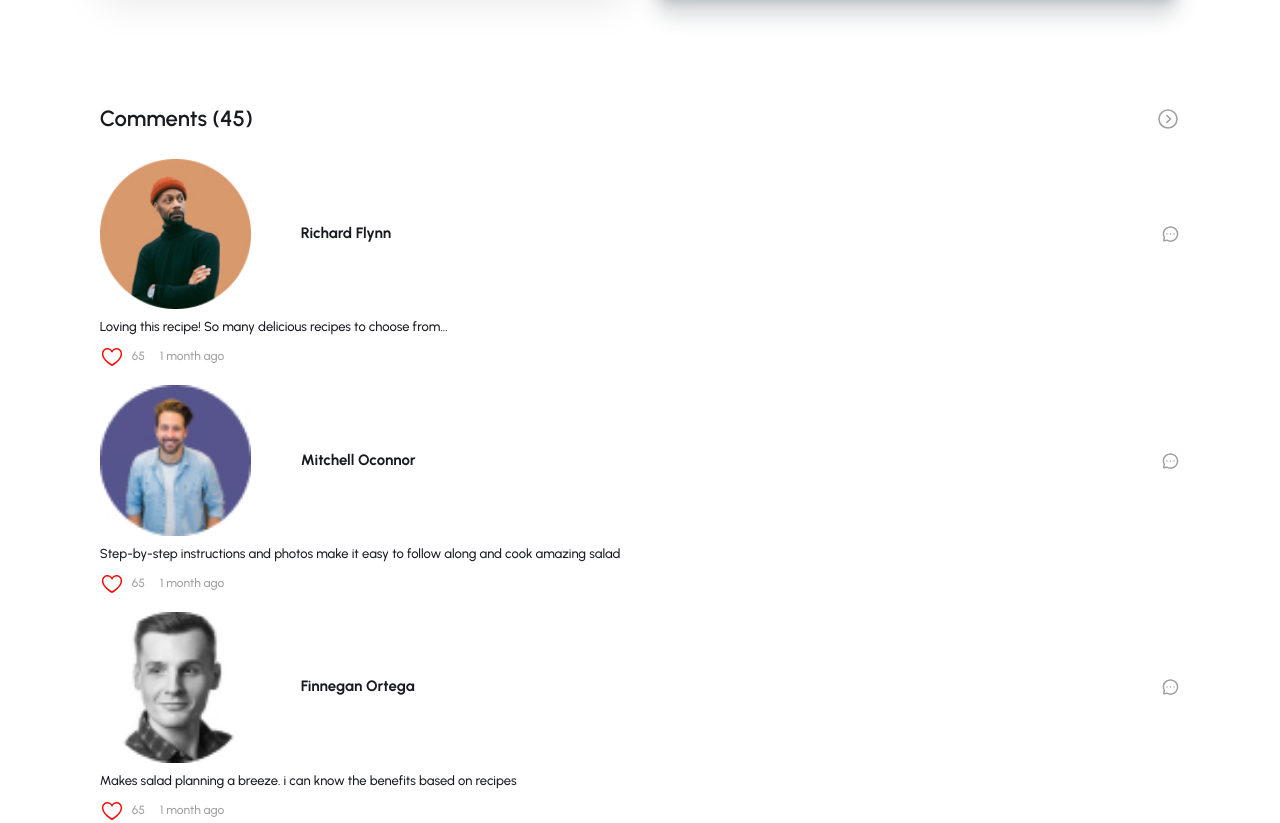
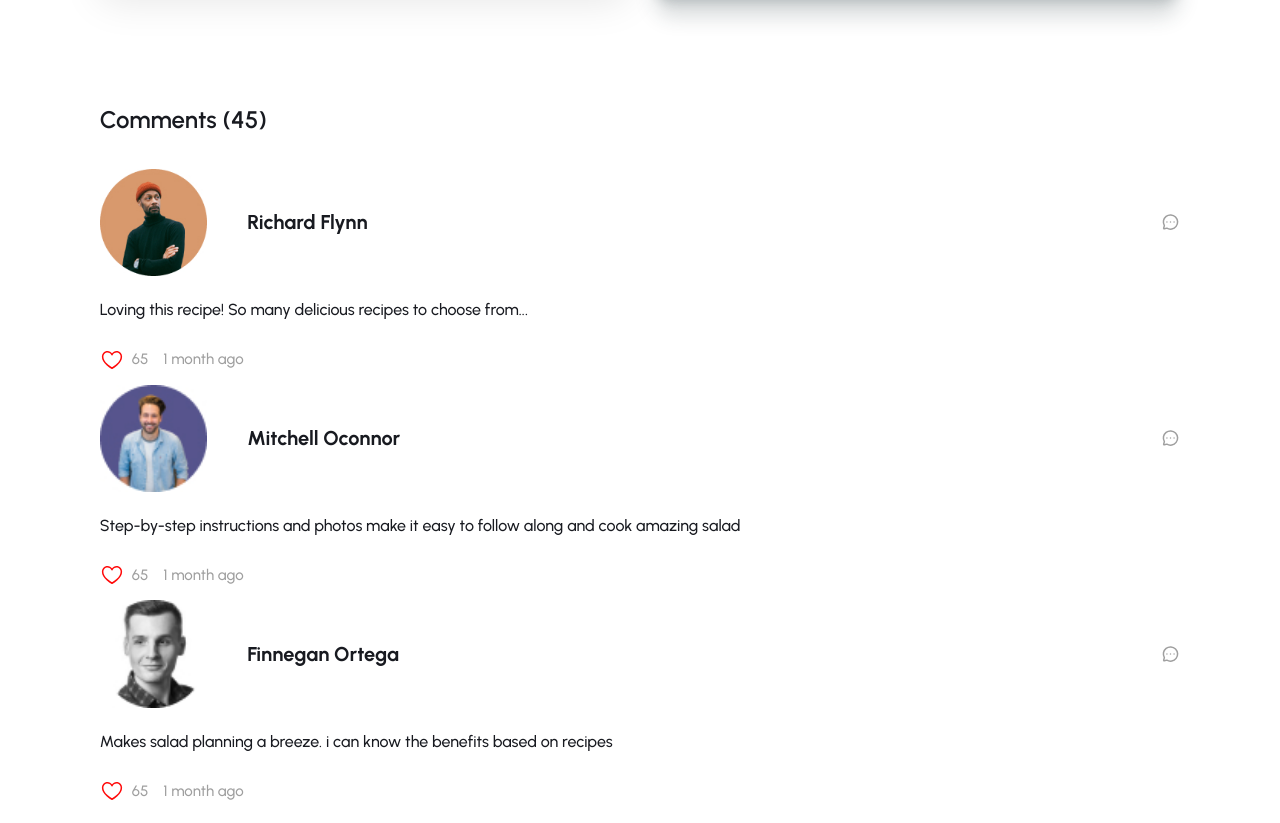
Before and after one commit to Rustam9724/recipe-finder, a plain HTML site: page index.html in a window 1280 px wide. Shown: the part 1160-1983 px from the top of the page. Drawn offline with Linux system fonts and the light colour scheme.

Commit message:
init: comments section adaptфишдшен

```diff
--- a/styles/comments.scss
+++ b/styles/comments.scss
@@ -88,3 +88,55 @@
         }
     }
 }
+
+@media (min-width: 834px) {
+    .comments {
+
+        .comments__container {
+
+            .comments__title-block {
+                margin: 0 0 31px;
+
+                .comments__title {
+                    font-size: 2.4rem;
+                }
+
+                svg {
+                    display: none;
+                }
+            }
+
+            .comments__main {
+
+                .item-comments {
+
+                    &:not(:last-child) {
+                        margin: 0 0 13px;
+                    }
+
+                    .item-comments__header {
+                        column-gap: 26/704 * 100%;
+                        margin: 0 0 22px;
+
+                        .item-comments__image {
+                            width: 70/704 * 100%;
+                        }
+
+                        .item-comments__title {
+                            font-size: 2rem;
+                        }
+                    }
+
+                    .item-comments__text {
+                        font-size: 1.6rem;
+                        margin: 0 0 25px;
+                    }
+
+                    .item-comments__footer {
+                        font-size: 1.5rem;
+                    }
+                }
+            }
+        }
+    }
+}
```
Also changed, not shown: style.css.
